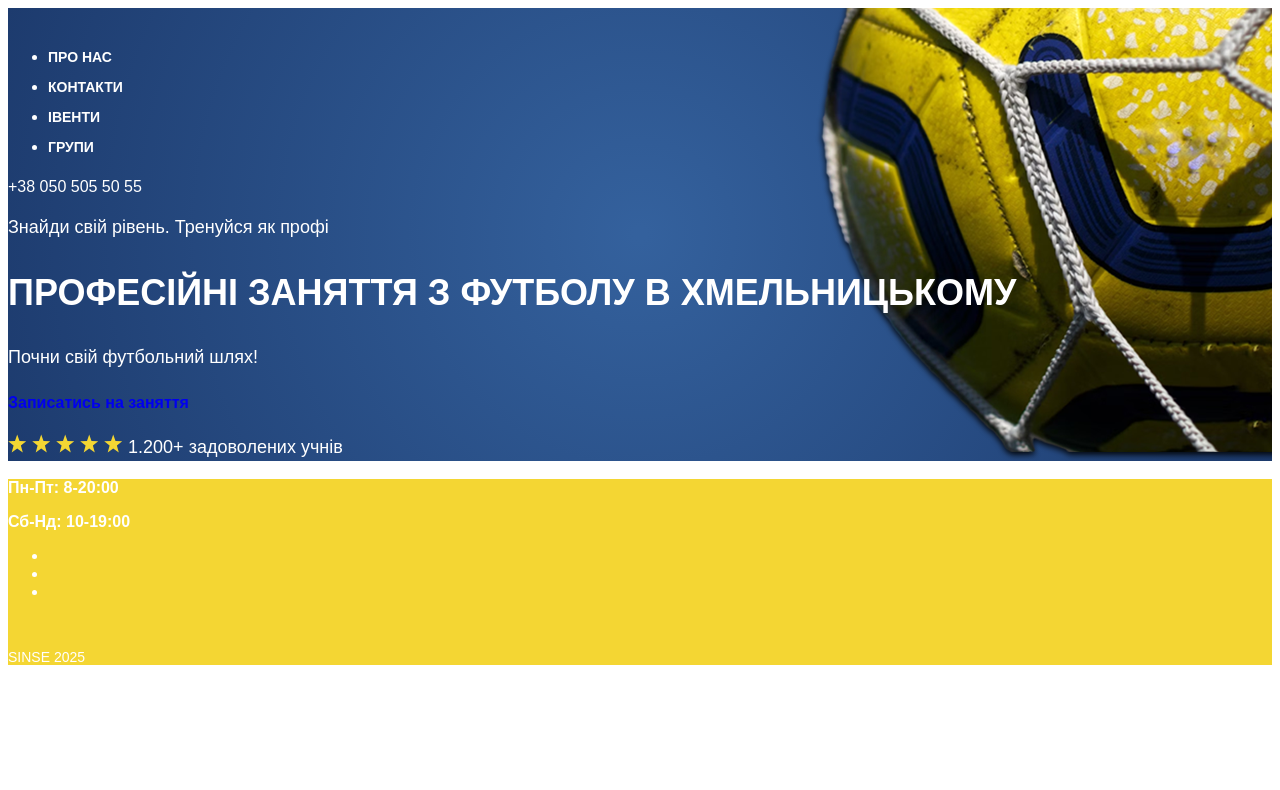
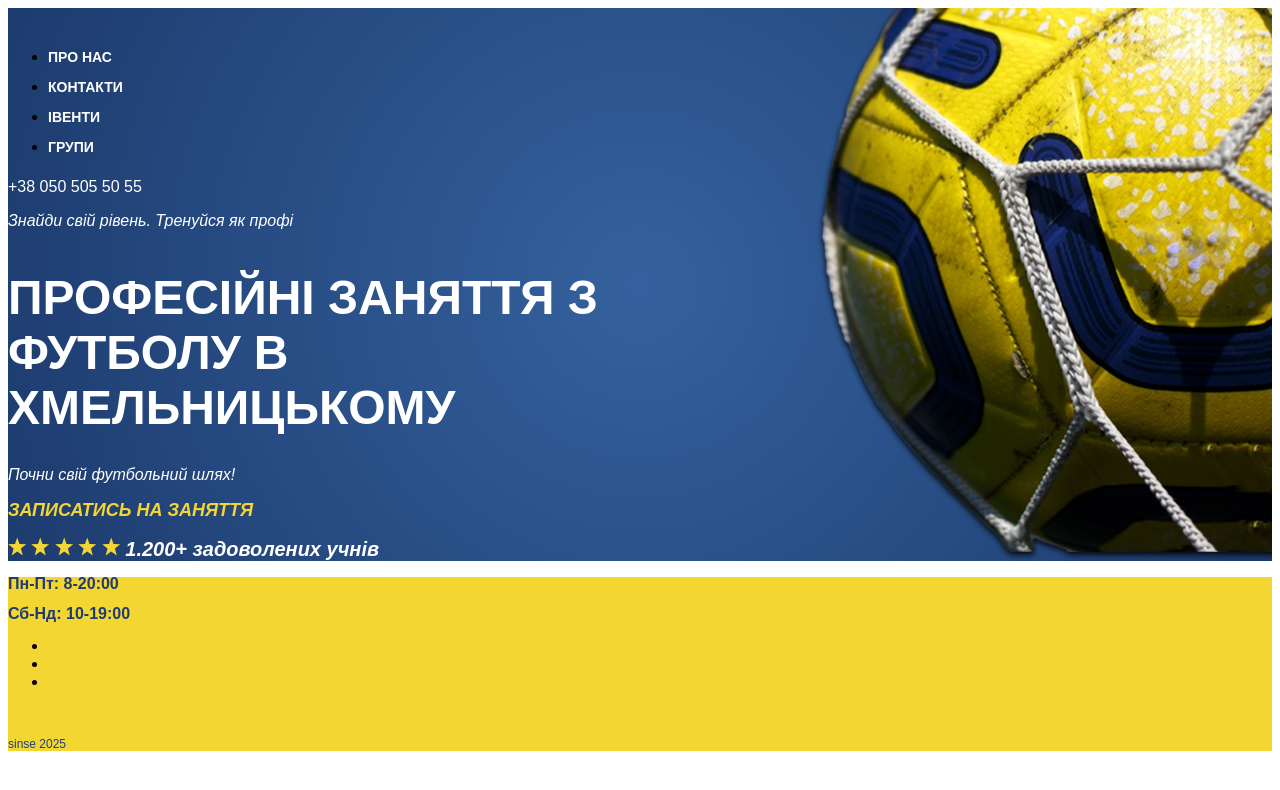
Before and after one commit to nazareth2009/football_manager, a plain HTML site: page index.html in a window 1280 px wide. Drawn offline with Linux system fonts and the light colour scheme.

Commit message:
fix css 2

```diff
--- a/css/style.css
+++ b/css/style.css
@@ -14,13 +14,13 @@ body {
     text-decoration: none;
     color: #fff;
     font-weight: bold;
-    font-family: "Arial";
+
 }
 
 .phone a {
     font-size: 16px;
     color: #fff;
-    font-family: "Arial";
+
     text-decoration: none;
 }
 
@@ -28,61 +28,55 @@ body {
     background-color: #f4d633;
 }
 
-body {
-    font-family: "Arial", sans-serif;
-    color: #fff;
-}
 
-.menu a {
-    font-family: "Arial", sans-serif;
-    font-size: 14px;
-    font-weight: bold;
-    text-transform: uppercase;
-    line-height: 30px;
-}
-
-.phone a {
-    font-family: "Arial", sans-serif;
+.main-info p {
    font-size: 16px;
-    font-weight: normal;
-}
-
-.main-info {
-    font-family: "Arial", sans-serif;
+    color: #ffffff;
+    font-style: italic;
 }
 
 .main-info h1 {
-    font-size: 36px;
-    font-weight: bold;
+    width: 687px;
+    height: 156px;
+    font-size: 48px;
     text-transform: uppercase;
-    line-height: 1.2;
+    color: #fff;
+    font-weight: 800;
  }
 
 .main-info p {
-    font-size: 18px;
-    font-weight: normal;
-    line-height: 1.5;
+    font-size: 16px;
+    color: #fff;
+    font-style: italic;
+
 }
 
+
 .main-info a {
+   font-size: 18px;
+    text-transform: uppercase;
+    color: #f4d633;
+    font-weight: bold;
      text-decoration: none;
-    font-size: 16px;
-    font-weight: bold;
-    font-family: "Arial",sans-serif;
 }
 
-.footer {
-    font-family: "Arial", sans-serif;
+.main-info span {
+    font-size: 20px;
+    color: #fff;
     font-weight: bold;
+
 }
 
-.footer .schedule p {
+ .schedule p {
   font-size: 16px;
+    line-height: 14px;
+    color: #1e3c6f;
     font-weight: bold;
 }
 
 .footer-logo p {
-    font-size: 14px;
-    text-transform: uppercase;
-    font-weight: normal;
+    font-size: 12px;
+color: #204075;
+font-family: "Arial";
+text-align: left;
 }
```
Lines whose indentation alone changed are shown as unchanged.
